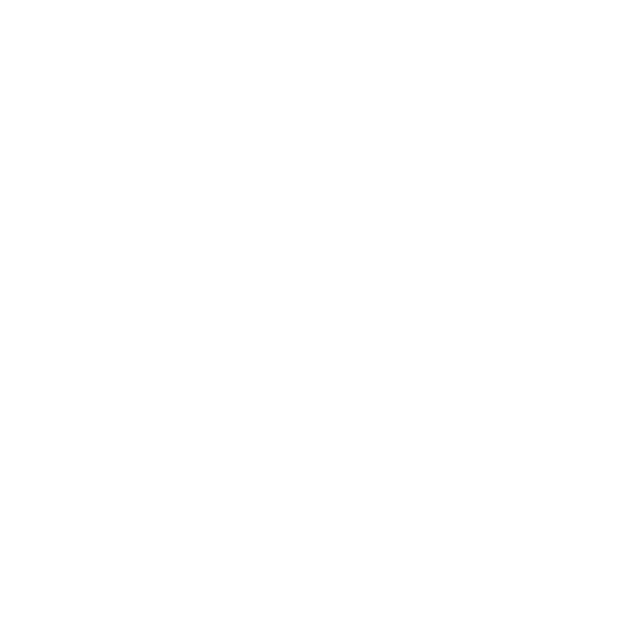
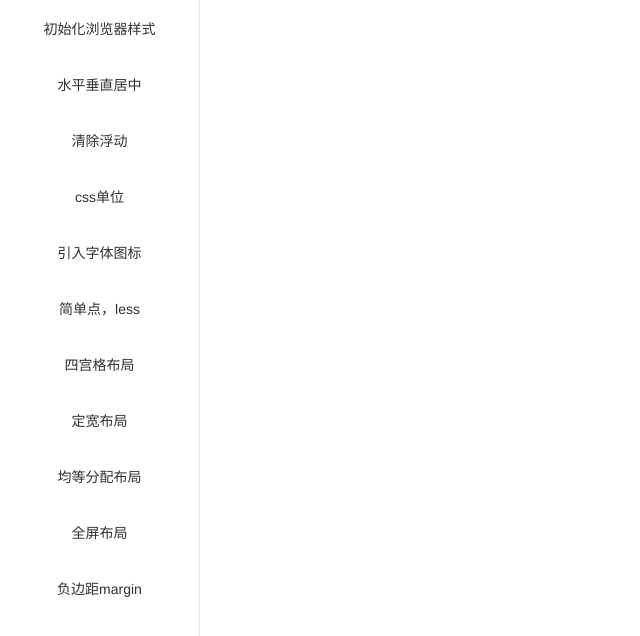
Before and after one commit to yokiyokiyoki/css-study, a Vue app: page /#/negativeMargin in a window 1280 px wide. Shown: the top 636 px of the page, without its empty margins (0-640 px from the left). Built offline with nearby package versions, Linux system fonts and the light colour scheme.

Commit message:
提交负边距

```diff
--- a/src/pages/index.vue
+++ b/src/pages/index.vue
@@ -35,6 +35,9 @@
             <el-menu-item index="fullScreen">
                 <span slot="title">全屏布局</span>
             </el-menu-item>
+            <el-menu-item index="negativeMargin">
+                <span slot="title">负边距margin</span>
+            </el-menu-item>
             </el-menu>
         </el-aside>
         <el-main>
--- /dev/null
+++ b/src/pages/negativeMargin/index.vue
@@ -0,0 +1,6 @@
+<template>
+  <div class="negativeMargin"></div>
+</template>
+<script>
+export default {};
+</script>
--- a/src/router/index.js
+++ b/src/router/index.js
@@ -11,6 +11,7 @@
 import FixWidth from "@/pages/fixWidth";
 import Average from "@/pages/average";
 import FullScreen from "@/pages/fullScreen";
+import NegativeMargin from "@/pages/negativeMargin";
 
 Vue.use(Router);
 
@@ -70,6 +71,11 @@
           path: "fullScreen",
           name: "FullScreen",
           component: FullScreen
+        },
+        {
+          path: "negativeMargin",
+          name: "NegativeMargin",
+          component: NegativeMargin
         }
       ]
     }
```
